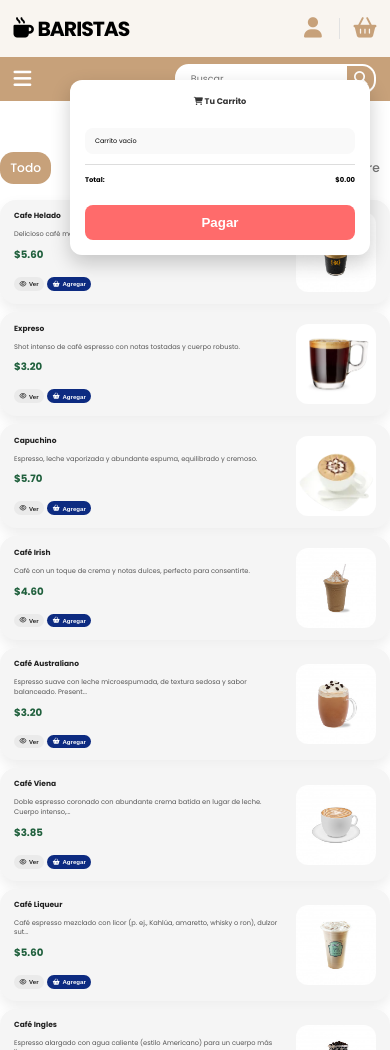
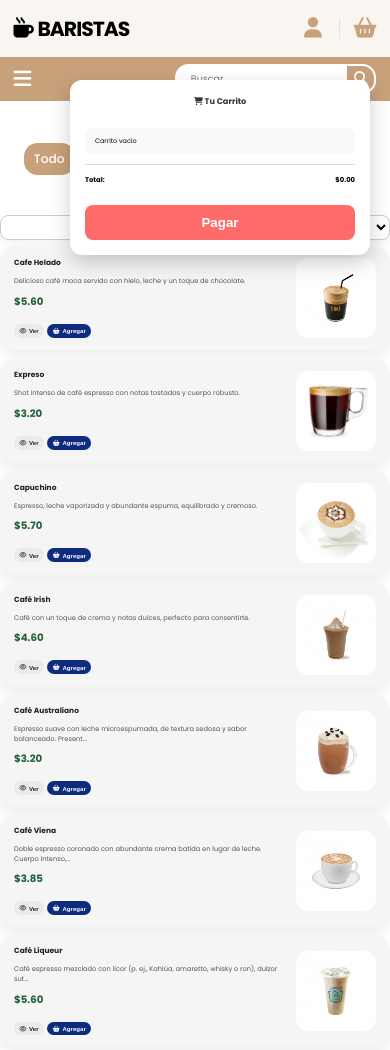
Before and after one commit to Mar-Dim/E-commerce-25-26, a plain HTML site: page productos.html in a window 390 px wide. Shown: the top 1050 px of the page. Drawn offline with Linux system fonts and the light colour scheme.

Commit message:
Agregar filtro para ordenar productos

```diff
--- a/assets/css/productos.css
+++ b/assets/css/productos.css
@@ -115,3 +115,56 @@
   .prod-desc{font-size:.98rem}
   .btn{padding:.5rem .8rem; font-size:.9rem}
 }
+
+#tabs-categorias {
+  display: flex;
+  align-items: center;
+  gap: 0.8rem;
+  flex-wrap: wrap;
+}
+
+#ordenar {
+  margin-left: auto;
+  background: #fff;
+  border: 1.5px solid #c8c8c8;
+  border-radius: 12px;
+  padding: 0.75rem 1.2rem;
+  font-weight: 700;
+  font-size: 1.15rem;
+  color: #000000;
+  cursor: pointer;
+  box-shadow: 0 4px 10px rgba(0, 0, 0, 0.05);
+  transition: all 0.2s ease;
+}
+
+#ordenar:hover {
+  border-color: #a5a5a5;
+  background: #fafafa;
+}
+
+#ordenar:focus-visible {
+  outline: 3px solid rgba(13, 43, 129, 0.2);
+  outline-offset: 2px;
+  border-color: #0D2B81;
+}
+
+@media (max-width: 768px) {
+  #ordenar {
+    font-size: 1.05rem;
+    padding: 0.65rem 1rem;
+  }
+}
+
+@media (max-width: 640px) {
+  #tabs-categorias {
+    gap: 0.6rem;
+  }
+
+  #ordenar {
+    width: 100%;
+    margin-left: 0;
+    order: 5;
+    font-size: 1.1rem;
+    text-align: center;
+  }
+}
--- a/assets/js/productos.js
+++ b/assets/js/productos.js
@@ -6,6 +6,11 @@ function getProducts(){
 const $lista=document.getElementById("lista-productos");
 const $tabs=document.getElementById("tabs-categorias");
 const $msg=document.getElementById("msg-vacio");
+const $orden=document.getElementById("ordenar");
+
+let allDataGlobal=[];
+let productosFiltrados=[];
+let modoOrden="default";
 
 function activarTabPorCategoria(cat){
   const tab = $tabs.querySelector(`.tab-cat[data-cat="${cat}"]`);
@@ -13,7 +18,6 @@ function activarTabPorCategoria(cat){
   activarTab(tab);
   return true;
 }
-
 
 function cardTemplate(p,pos){
   return `
@@ -32,10 +36,21 @@ function cardTemplate(p,pos){
   `;
 }
 
+function ordenarProductos(lista, modo){
+  const arr=[...lista];
+  if(modo==="price_asc") return arr.sort((a,b)=>a.precio-b.precio);
+  if(modo==="price_desc") return arr.sort((a,b)=>b.precio-a.precio);
+  if(modo==="az") return arr.sort((a,b)=>a.nombre.localeCompare(b.nombre));
+  if(modo==="za") return arr.sort((a,b)=>b.nombre.localeCompare(a.nombre));
+  return arr;
+}
+
 function render(list,all){
-  if(!list.length){$lista.innerHTML="";$msg.style.display="block";return}
+  if(!list.length){$lista.innerHTML="";$msg.style.display="block";productosFiltrados=[];return}
   $msg.style.display="none";
-  $lista.innerHTML=list.map(p=>{
+  productosFiltrados=[...list];
+  const ordenados=ordenarProductos(productosFiltrados, modoOrden);
+  $lista.innerHTML=ordenados.map(p=>{
     const pos=all.findIndex(x=>x.idProducto===p.idProducto);
     return cardTemplate(p,pos);
   }).join("");
@@ -56,7 +71,8 @@ function initTabs(all){
     const tab=e.target.closest(".tab-cat");
     if(!tab)return;
     activarTab(tab);
-    render(filtrar(tab.dataset.cat,all),all);
+    const lista=filtrar(tab.dataset.cat,all);
+    render(lista,all);
   });
 }
 
@@ -78,22 +94,28 @@ function initActions(all){
 
 document.addEventListener("DOMContentLoaded", () => {
   const all = getProducts();
+  allDataGlobal = all;
 
-  // 1) Lee ?categoria= de la URL
   const params = new URLSearchParams(location.search);
   const catURL = params.get("categoria");
 
-  // 2) Decide la categoría inicial
   let catInicial = "__all__";
   if (catURL && all.some(p => p.categoria === catURL)) {
     catInicial = catURL;
   }
 
-  // 3) Activa la pestaña y renderiza según catInicial
   if (catInicial !== "__all__") activarTabPorCategoria(catInicial);
   render(filtrar(catInicial, all), all);
 
-  // 4) Inicializa tabs y acciones
   initTabs(all);
   initActions(all);
+
+  if($orden){
+    modoOrden = $orden.value || "default";
+    $orden.addEventListener("change", (e)=>{
+      modoOrden = e.target.value || "default";
+      const base = productosFiltrados.length ? productosFiltrados : filtrar(catInicial, allDataGlobal);
+      render(base, allDataGlobal);
+    });
+  }
 });
--- a/productos.html
+++ b/productos.html
@@ -1,5 +1,6 @@
 <!DOCTYPE html>
 <html lang="es">
+
 <head>
   <meta charset="UTF-8" />
   <meta name="viewport" content="width=device-width, initial-scale=1" />
@@ -8,11 +9,14 @@
   <link rel="stylesheet" href="assets/css/footer.css" />
   <link rel="stylesheet" href="assets/css/carrito.css" />
   <link rel="stylesheet" href="assets/css/productos.css" />
-  <link rel="stylesheet" href="https://cdnjs.cloudflare.com/ajax/libs/font-awesome/6.7.2/css/all.min.css" integrity="sha512-Evv84Mr4kqVGRNSgIGL/F/aIDqQb7xQ2vcrdIwxfjThSH8CSR7PBEakCr51Ck+w+/U6swU2Im1vVX0SVk9ABhg==" crossorigin="anonymous" referrerpolicy="no-referrer" />
+  <link rel="stylesheet" href="https://cdnjs.cloudflare.com/ajax/libs/font-awesome/6.7.2/css/all.min.css"
+    integrity="sha512-Evv84Mr4kqVGRNSgIGL/F/aIDqQb7xQ2vcrdIwxfjThSH8CSR7PBEakCr51Ck+w+/U6swU2Im1vVX0SVk9ABhg=="
+    crossorigin="anonymous" referrerpolicy="no-referrer" />
   <script src="assets/js/products-data.js" defer></script>
   <script type="module" src="assets/js/main.js" defer></script>
   <script type="module" src="assets/js/productos.js" defer></script>
 </head>
+
 <body>
   <header id="navbar-container"></header>
 
@@ -25,6 +29,15 @@
       <span class="tab-cat" data-cat="Bebida Fría">Bebida fría</span>
       <span class="tab-cat" data-cat="Especial">Especial</span>
       <span class="tab-cat" data-cat="Postre">Postre</span>
+
+      <select id="ordenar"
+        style="margin-left:auto; padding:6px 10px; border-radius:8px; border:1px solid #ccc; font-weight:600;">
+        <option value="default">Ordenar por</option>
+        <option value="price_asc">Precio ↑</option>
+        <option value="price_desc">Precio ↓</option>
+        <option value="az">A–Z</option>
+        <option value="za">Z–A</option>
+      </select>
     </div>
 
     <section id="lista-productos" class="grid-productos"></section>
@@ -33,4 +46,5 @@
 
   <footer id="footer"></footer>
 </body>
+
 </html>
```
